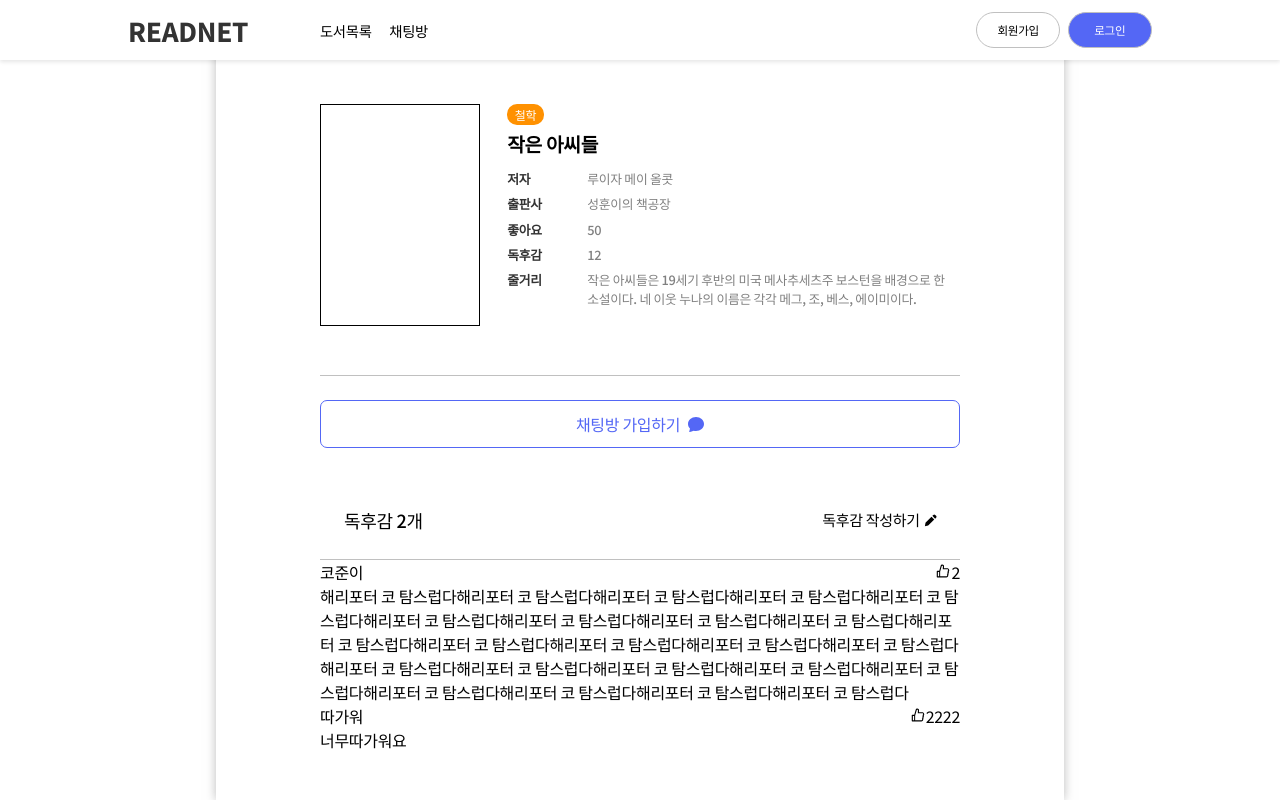
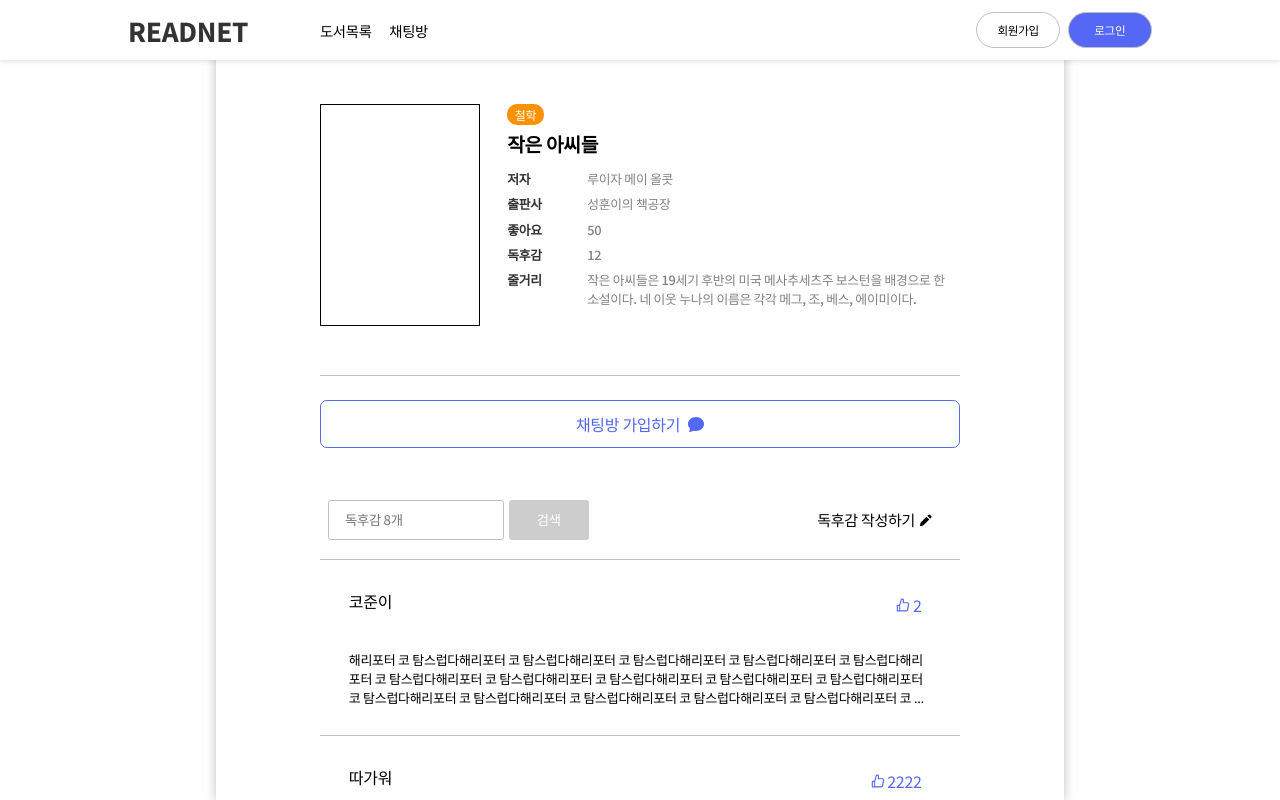
Before and after one commit to cumedang/2024capstone, a React (Create React App) app in the folder src/main/java/frontend/: page /Read/1 in a window 1280 px wide. Built offline with nearby package versions, Linux system fonts and the light colour scheme; data requests are answered from the project's data file.

Commit message:
상세 검색

```diff
--- a/src/main/java/frontend/src/components/ReadTheBook.jsx
+++ b/src/main/java/frontend/src/components/ReadTheBook.jsx
@@ -1,5 +1,5 @@
 import styles from "../styles/components/ReadTheBook.module.css"
-import { useEffect, useState } from "react";
+import { useEffect, useState, useRef } from "react";
 import { useParams } from "react-router-dom";
 import axios from "axios";
 import { BsChatFill } from "react-icons/bs";
@@ -8,11 +8,20 @@ import { BiSolidPencil } from "react-icons/bi";
 import { AiOutlineLike } from "react-icons/ai";
 
 const ReadTheBook = () => {
+  const clickBoxRef = useRef(null);
+  const [swowReport, setSwowReport] = useState(true)
+  const [swowReport1, setSwowReport1] = useState(false)
   const { id } = useParams();
   const [results, setResults] = useState([]);
   const [report, setReport] = useState([]);
   const [num, setNum] = useState([]);
   const navigate = useNavigate();
+  const [click, setClick] = useState(false);
+  const [title, setTitle] = useState("제목");
+  const [keyword, isKeyword] = useState("");
+  const [data, setData] = useState([]);
+  const [searchResults, setSearchResults] = useState([]);
+  const modalWrapperRef = useRef(null);
   const categoryColors = {
     총류: "#ff0000",
     철학: "#ff9100",
@@ -24,6 +33,37 @@ const ReadTheBook = () => {
     언어: "#df9973",
     문학: "#53792d",
     역사: "#8cd139",
+  };
+
+  const handleKeyPress = (event) => {
+    if (event.key === "Enter") {
+      handleSearch();
+    }
+  };
+
+  const handleSearch = () => {
+    setSwowReport(false);
+    setSwowReport1(true)
+    if (!keyword.trim()) {
+      return;
+    }
+    if (title === "제목") {
+      axios
+        .get("http://localhost:8000/BookReports")
+        .then((res) => {
+          const results = res.data.filter((book) =>
+            book.Writer.toLowerCase().includes(keyword.toLowerCase())
+          );
+          if (results.length === 0) {
+            alert("검색된 내용이 없습니다.");
+          } else {
+            setSearchResults(results);
+          }
+        })
+        .catch((error) => {
+          console.error("검색 오류:", error);
+        });
+    }
   };
 
   useEffect(() => {
@@ -87,22 +127,58 @@ const ReadTheBook = () => {
         </div>
         <div className={styles.ReportContainer}>
           <div className={styles.Report}>
-            <div className={styles.Num}>독후감 {num}개</div>
+            <div className={styles.Num}>
+            <input
+              type="text"
+              className={styles.inputText}
+              value={keyword}
+              onChange={(e) => isKeyword(e.target.value)}
+              onKeyPress={handleKeyPress}
+              placeholder={`독후감 ${num}개`}
+            ></input>
+            <button
+              className={styles.searchButton}
+              onClick={handleSearch}
+              disabled={!keyword}
+            >
+              검색
+            </button>
+            </div>
             <div className={styles.WriteContainer}><div className={styles.Write} onClick={() => {BookReport(id)}}>독후감 작성하기 <div className={styles.ReportIcon}><BiSolidPencil /></div></div></div>
           </div>
           <div className={styles.ReviewContainer}>
-                {report.map(report => (
-                  <div className={styles.WriterContainer}>
-                    <div className={styles.flexContainer}>
-                      <div key={report.id}>{report.Writer}</div>
-                      <div style={{ display: 'flex'}}>
-                        <div><AiOutlineLike /></div>
-                        <div key={report.id}>{report.likes}</div>
-                      </div>
-                    </div>
-                    <div key={report.id}>{report.description}</div>
-                  </div>
-                ))}
+          {swowReport && report.map(report => (
+            <div className={styles.WriterContainer} key={report.id}>
+              <div className={styles.flexContainer}>
+                <div className={styles.ReportWriter}>{report.Writer}</div>
+                <div className={styles.likesContainer}>
+                  <AiOutlineLike className={styles.likesicon}/>
+                  <div className={styles.likesicon1}>{report.likes}</div>
+                </div>
+              </div>
+              <div className={styles.ReportDescription}>
+                {report && report.description && report.description.length > 172
+                  ? report.description.slice(0, 172) + "..."
+                  : (report && report.description) || "안떠용"}
+              </div>
+            </div>
+          ))}
+          {swowReport1 && searchResults.map(report => (
+            <div className={styles.WriterContainer} key={report.id}>
+              <div className={styles.flexContainer}>
+                <div className={styles.ReportWriter}>{report.Writer}</div>
+                <div className={styles.likesContainer}>
+                  <AiOutlineLike className={styles.likesicon}/>
+                  <div className={styles.likesicon1}>{report.likes}</div>
+                </div>
+              </div>
+              <div className={styles.ReportDescription}>
+                {report && report.description && report.description.length > 172
+                  ? report.description.slice(0, 172) + "..."
+                  : (report && report.description) || "안떠용"}
+              </div>
+            </div>
+          ))}
             <div></div>
           </div>
         </div>
--- a/src/main/java/frontend/src/db.json
+++ b/src/main/java/frontend/src/db.json
@@ -63,7 +63,61 @@
       "bookId": 2,
       "Writer": "따가워",
       "likes": 2222,
-      "description": "너무따가워요",
+      "description": "너무따가워요너무따가워요너무따가워요너무따가워요너무따가워요너무따가워요너무따가워요너무따가워요너무따가워요너무따가워요너무따가워요너무따가워요너무따가워요너무따가워요너무따가워요너무따가워요너무따가워요너무따가워요",
+      "Reviews": "사장님 돈 줘요잉",
+      "Paragraph": "사장님 돈 준다고 했잖아요"
+    },
+    {
+      "id": 1,
+      "bookId": 2,
+      "Writer": "따가워",
+      "likes": 2222,
+      "description": "너무따가워요너무따가워요너무따가워요너무따가워요너무따가워요너무따가워요너무따가워요너무따가워요너무따가워요너무따가워요너무따가워요너무따가워요너무따가워요너무따가워요너무따가워요너무따가워요너무따가워요너무따가워요",
+      "Reviews": "사장님 돈 줘요잉",
+      "Paragraph": "사장님 돈 준다고 했잖아요"
+    },
+    {
+      "id": 1,
+      "bookId": 2,
+      "Writer": "따가워",
+      "likes": 2222,
+      "description": "너무따가워요너무따가워요너무따가워요너무따가워요너무따가워요너무따가워요너무따가워요너무따가워요너무따가워요너무따가워요너무따가워요너무따가워요너무따가워요너무따가워요너무따가워요너무따가워요너무따가워요너무따가워요",
+      "Reviews": "사장님 돈 줘요잉",
+      "Paragraph": "사장님 돈 준다고 했잖아요"
+    },
+    {
+      "id": 1,
+      "bookId": 2,
+      "Writer": "따가워",
+      "likes": 2222,
+      "description": "너무따가워요너무따가워요너무따가워요너무따가워요너무따가워요너무따가워요너무따가워요너무따가워요너무따가워요너무따가워요너무따가워요너무따가워요너무따가워요너무따가워요너무따가워요너무따가워요너무따가워요너무따가워요",
+      "Reviews": "사장님 돈 줘요잉",
+      "Paragraph": "사장님 돈 준다고 했잖아요"
+    },
+    {
+      "id": 1,
+      "bookId": 2,
+      "Writer": "따가워",
+      "likes": 2222,
+      "description": "너무따가워요너무따가워요너무따가워요너무따가워요너무따가워요너무따가워요너무따가워요너무따가워요너무따가워요너무따가워요너무따가워요너무따가워요너무따가워요너무따가워요너무따가워요너무따가워요너무따가워요너무따가워요",
+      "Reviews": "사장님 돈 줘요잉",
+      "Paragraph": "사장님 돈 준다고 했잖아요"
+    },
+    {
+      "id": 1,
+      "bookId": 2,
+      "Writer": "따가워",
+      "likes": 2222,
+      "description": "너무따가워요너무따가워요너무따가워요너무따가워요너무따가워요너무따가워요너무따가워요너무따가워요너무따가워요너무따가워요너무따가워요너무따가워요너무따가워요너무따가워요너무따가워요너무따가워요너무따가워요너무따가워요",
+      "Reviews": "사장님 돈 줘요잉",
+      "Paragraph": "사장님 돈 준다고 했잖아요"
+    },
+    {
+      "id": 1,
+      "bookId": 2,
+      "Writer": "따가워",
+      "likes": 2222,
+      "description": "너무따가워요너무따가워요너무따가워요너무따가워요너무따가워요너무따가워요너무따가워요너무따가워요너무따가워요너무따가워요너무따가워요너무따가워요너무따가워요너무따가워요너무따가워요너무따가워요너무따가워요너무따가워요",
       "Reviews": "사장님 돈 줘요잉",
       "Paragraph": "사장님 돈 준다고 했잖아요"
     }
--- a/src/main/java/frontend/src/styles/components/ReadTheBook.module.css
+++ b/src/main/java/frontend/src/styles/components/ReadTheBook.module.css
@@ -138,7 +138,7 @@
 }
 
 .Num{
-  margin-left: 1.5rem;
+  margin-left: 0.5rem;
   font-size: 18px;
   font-weight: 500;
 }
@@ -151,6 +151,7 @@
   width: 10rem;
   height: 3.125rem;
   border-radius: 7px;
+  margin-right: 0.3rem;
 }
 
 .Write:hover{
@@ -188,5 +189,67 @@
 }
 
 .WriterContainer{
+  width: 100%;
+  height: 11rem;
+  border-bottom: #C0C0C0 1px solid;
+}
 
+.ReportWriter{
+  margin-left: 1.8rem;
+  margin-top: 1.8rem;
 }
+
+.likesContainer{
+  margin-right: 1.8rem;
+  margin-top: 1.8rem;
+  height: 2rem;
+  display: flex;
+  align-items: center;
+}
+
+.ReportDescription{
+  width: 36.4rem;
+  margin: 0 auto;
+  font-size: 13px;
+  margin-top: 1.8rem;
+}
+
+.likesicon1{
+  color: #5467F5;
+  margin-right: 0.6rem;
+}
+
+.likesicon{
+  color: #5467F5;
+  margin-right: 0.1rem;
+}
+
+.inputText{
+  width: 11rem;
+  height: 2.5rem;
+  padding-left: 1rem;
+  border-radius: 3px;
+  border: solid #C0C0C0 1px;
+  transition: outline-color 0.25s ease;
+}
+
+.inputText:focus{
+  outline-color: #5467f5;
+}
+
+.searchButton{
+  width: 5rem;
+  height: 2.5rem;
+  margin-left: 0.3rem;
+  border-radius: 3px;
+  background-color: rgb(205, 205, 205);
+  color: white;
+  border: none;
+  cursor: pointer;
+}
+
+.inputText:not(:placeholder-shown) + .searchButton {
+  background-color: #5467f5;
+  color: white;
+  cursor: pointer;
+}
```
